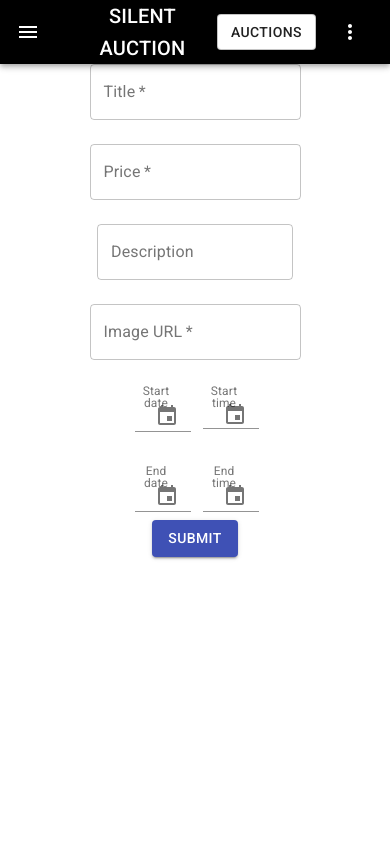
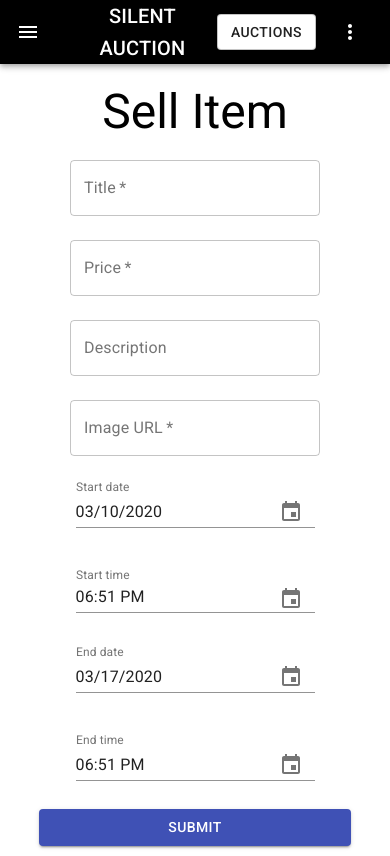
Before and after one commit to jordandoan/silent-auction, a React (Create React App) app: page /auctions/add in a window 390 px wide. Built offline with nearby package versions, Linux system fonts and the light colour scheme; sample sign-in values are in the browser's storage.

Commit message:
mobile view for auction form

```diff
--- a/src/components/AuctionForm.js
+++ b/src/components/AuctionForm.js
@@ -1,6 +1,7 @@
 import 'date-fns';
 import React, { useState } from 'react';
-import { Grid, Button, TextField } from '@material-ui/core/';
+import { Grid, Button, TextField, Typography } from '@material-ui/core/';
+import withWidth from '@material-ui/core/withWidth';
 import DateFnsUtils from '@date-io/date-fns';
 import {
   MuiPickersUtilsProvider,
@@ -8,12 +9,21 @@ import {
   KeyboardDatePicker,
 } from '@material-ui/pickers';
 
+import styles from './AuctionForm.module.scss';
 import { axiosWithAuth } from '../utils/axiosWithAuth';
 
-const AuctionForm = () => {
+const AuctionForm = ({ width }) => {
   const [startDate, setStart] = useState(new Date());
-  const [endDate, setEnd] = useState(new Date(new Date().setDate(new Date().getDay() + 8)));
+  const [endDate, setEnd] = useState(new Date(new Date().setDate(new Date().getDate() + 7)));
   const [fields, setFields] = useState({name: "", description: "", starting_price: 0, image: ""});
+  const isSmallScreen = /xs|sm/.test(width);
+
+  const buttonProps = {
+    variant: "contained",
+    color: "primary",
+    className: isSmallScreen? styles['button-small'] : styles.button,
+  }
+
   const handleDateChange = date => {
     setStart(date);
   };
@@ -40,26 +50,29 @@ const AuctionForm = () => {
   }
 
   return (
-    <div>
+    <div className={styles.container}>
+      <Typography variant="h3">
+        Sell Item
+      </Typography>
       <form onChange={handleChange}>
         <Grid container justify="center" direction="column" spacing={3}>
           <Grid item>
-            <TextField required variant="outlined" label="Title"placeholder="iPhone SE" name="name"/>
+            <TextField  className={styles.input} required variant="outlined" label="Title"placeholder="iPhone SE" name="name"/>
           </Grid>
           <Grid item>
-            <TextField required type="number" variant="outlined" label="Price" placeholder={"150"}  name="starting_price"/>
+            <TextField  className={styles.input} required type="number" variant="outlined" label="Price" placeholder={"150"}  name="starting_price"/>
           </Grid>
           <Grid item>
-            <TextField multiline={true} variant="outlined" label="Description" placeholder="A beautiful iPhone!"  name="description"/>
+            <TextField  className={styles.input} multiline={true} variant="outlined" label="Description" placeholder="A beautiful iPhone!"  name="description"/>
           </Grid>
           <Grid item>
-            <TextField required variant="outlined" label="Image URL" placeholder="https://...."  name="image"/>
+            <TextField  className={styles.input} required variant="outlined" label="Image URL" placeholder="https://...."  name="image"/>
           </Grid>
         </Grid>
       </form>
       <MuiPickersUtilsProvider utils={DateFnsUtils}>
         <Grid container justify="center" spacing={2}>
-          <Grid item xs={2}>
+          <Grid item xs={12} lg={2}>
             <KeyboardDatePicker
               disableToolbar
               variant="inline"
@@ -73,7 +86,7 @@ const AuctionForm = () => {
               }}
             />
           </Grid>
-          <Grid item xs={2}>
+          <Grid item xs={12} lg={2}>
             <KeyboardTimePicker
               margin="normal"
               label="Start time"
@@ -89,7 +102,7 @@ const AuctionForm = () => {
       </MuiPickersUtilsProvider>
       <MuiPickersUtilsProvider utils={DateFnsUtils}>
         <Grid container justify="center" spacing={2}>
-          <Grid item xs={2}>
+          <Grid item xs={12} lg={2}>
             <KeyboardDatePicker
               disableToolbar
               variant="inline"
@@ -103,7 +116,7 @@ const AuctionForm = () => {
               }}
             />
           </Grid>
-          <Grid item xs={2}>
+          <Grid item xs={12} lg={2}>
             <KeyboardTimePicker
               margin="normal"
               label="End time"
@@ -116,11 +129,11 @@ const AuctionForm = () => {
           </Grid>
         </Grid>
       </MuiPickersUtilsProvider>
-      <Button variant="contained" color="primary" onClick={handleSubmit}>
+      <Button {...buttonProps} onClick={handleSubmit}>
         Submit
       </Button>
     </div>
   )
 }
 
-export default AuctionForm;
+export default withWidth()(AuctionForm);
--- /dev/null
+++ b/src/components/AuctionForm.module.scss
@@ -0,0 +1,17 @@
+.container {
+  margin: 10px 0;
+  > h3 {
+    margin: 20px 0;
+  }
+  .button {
+    margin-top: 20px;
+  }
+  .button-small {
+    margin-top: 20px;
+    width: 80%;
+
+  }
+}
+.input {
+  width: 250px;
+}
--- a/src/components/Auctions.js
+++ b/src/components/Auctions.js
@@ -55,6 +55,7 @@ const Auctions = (props) => {
         </Grid>
         <Grid item>
           <Switch
+            color="primary"
             checked={!viewAll}
             onChange={handleSlider}
           />
--- a/src/components/NavBar.js
+++ b/src/components/NavBar.js
@@ -65,7 +65,7 @@ export default function NavBar() {
       keepMounted
       transformOrigin={{ vertical: 'top', horizontal: 'right' }}
       open={isMenuOpen}
-      onClose={handleMenuClose}
+      onClose={() => handleMenuClose(false)}
     >
       <MenuItem onClick={() => {handleMenuClose(true)}}>Dashboard</MenuItem>
       <MenuItem onClick={() => {handleMenuClose(false)}}>My account</MenuItem>
```
